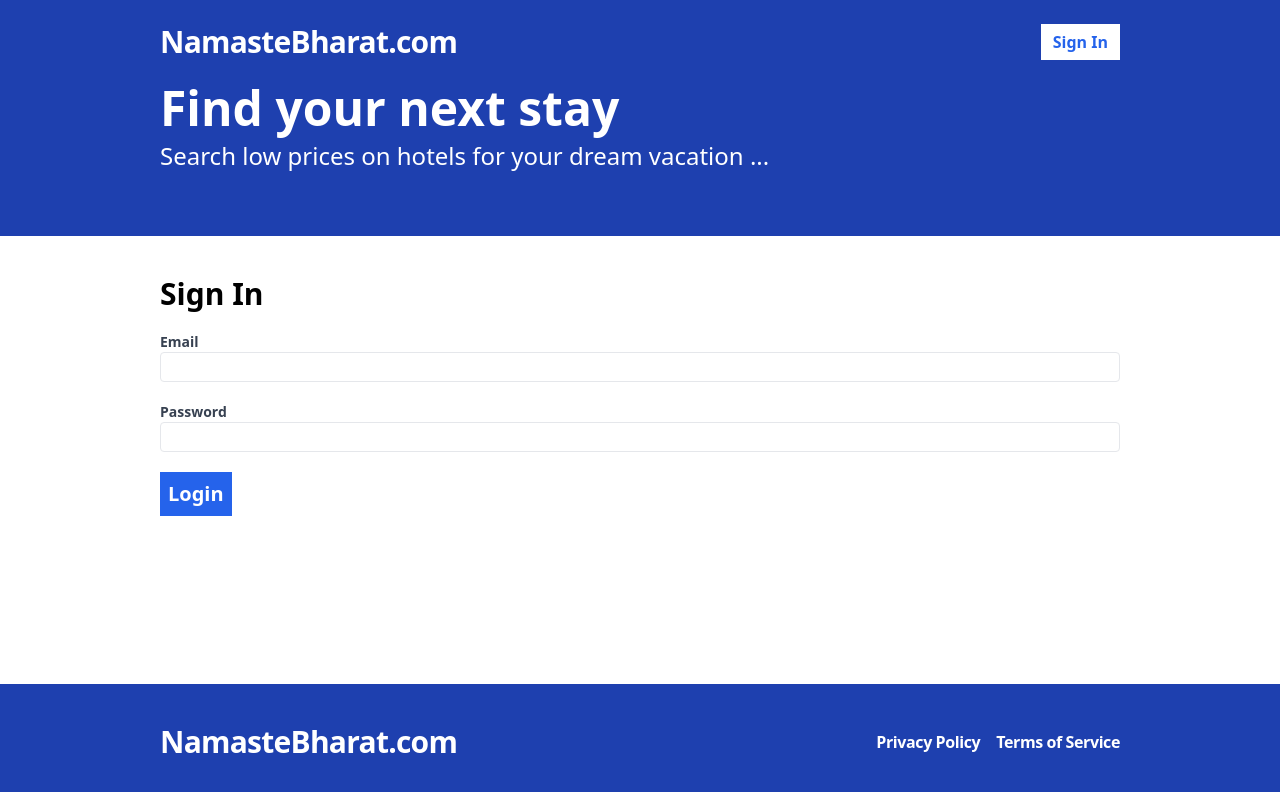
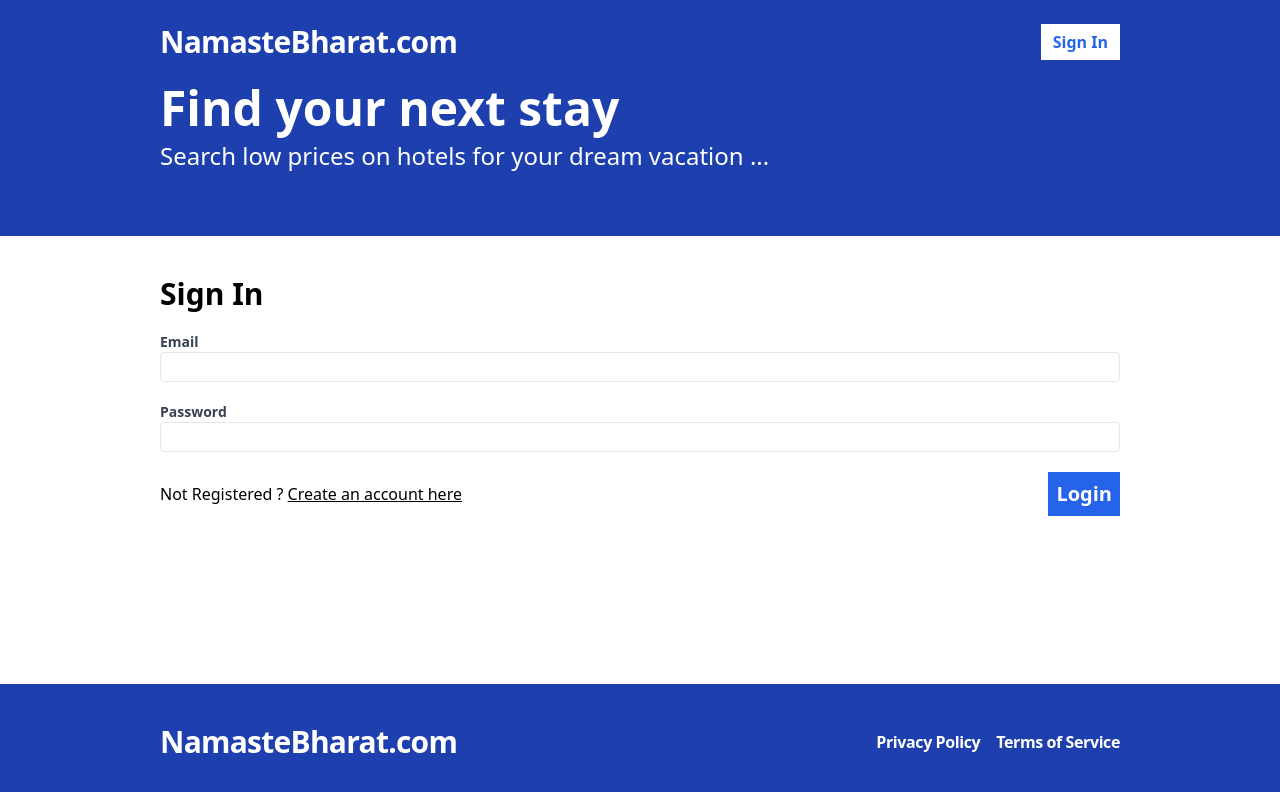
Before and after one commit to luv2027/Namaste_Bharat, a React (Vite) app in the folder frontend/: page /sign-in in a window 1280 px wide. Shown: the top 792 px of the page. Built offline with nearby package versions, Linux system fonts and the light colour scheme; no server answers.

Commit message:
Added all functionalities of user login and all

```diff
--- a/frontend/src/components/Header.tsx
+++ b/frontend/src/components/Header.tsx
@@ -13,8 +13,8 @@ const Header = () => {
         </span>
         <span className = "flex space-x-2">
           {isLoggedIn ? <>
-           <Link to = "/my-bookings">My Bookings</Link>
-           <Link to = "/my-hotels">My Hotels</Link>
+           <Link className = "flex items-center text-white px-3 font-bold hover:bg-blue-600" to = "/my-bookings">My Bookings</Link>
+           <Link className = "flex items-center text-white px-3 font-bold hover:bg-blue-600" to = "/my-hotels">My Hotels</Link>
            <SignOutButton />
           </>: <Link to="/sign-in" className="flex
           bg-white items-center text-blue-600 px-3 font-bold hover:bg-gray-100">Sign In</Link>}
--- a/frontend/src/pages/SignIn.tsx
+++ b/frontend/src/pages/SignIn.tsx
@@ -1,9 +1,10 @@
 import {useForm} from 'react-hook-form';
-import { useMutation, useQuery } from 'react-query';
+import { useMutation} from 'react-query';
 import * as apiClient from '../api-client';
 import { useAppContext } from '../contexts/AppContext';
 import { useNavigate } from 'react-router-dom';
 import { useQueryClient } from 'react-query';
+import { Link } from 'react-router-dom';
 
 export type SignInFormData = {
   email: string;
@@ -61,7 +62,12 @@ const SignIn = () => {
         )}
       </label>
 
-      <span>
+      <span className = "flex items-center justify-between">
+        <span className= "test-sm">
+          Not Registered ? <Link className = "underline" to = "/register">
+            Create an account here
+          </Link>
+        </span>
         <button type="submit" className ="bg-blue-600 text-white p-2 font-bold hover:bg-blue-500 text-xl">Login</button>
       </span>
 
```
